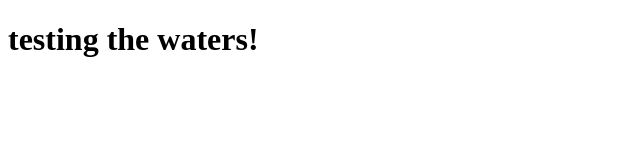
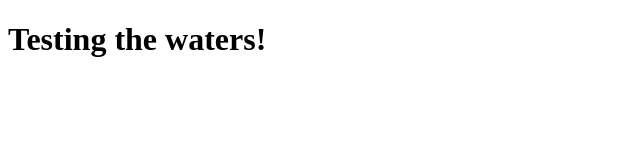
Before and after one commit to VillyDevlioti/session-1.2, a plain HTML site: page newFile.html in a window 1280 px wide. Shown: the whole page, without its empty margins (0-640 px from the left). Drawn offline with Linux system fonts and the light colour scheme.

Commit message:
Added HTML boilerplate

```diff
--- a/newFile.html
+++ b/newFile.html
@@ -1,9 +1,12 @@
 <!DOCTYPE html>
-<html>
-    <head>
-        <title>This is a new file</title>
-    </head>
-    <body>
-        <h1>testing the waters!</h1>
-    </body>
+<html lang="en">
+<head>
+    <meta charset="UTF-8">
+    <meta name="viewport" content="width=device-width, initial-scale=1.0">
+    <meta http-equiv="X-UA-Compatible" content="ie=edge">
+    <title>Test</title>
+</head>
+<body>
+    <h1>Testing the waters!</h1>
+</body>
 </html>
```
